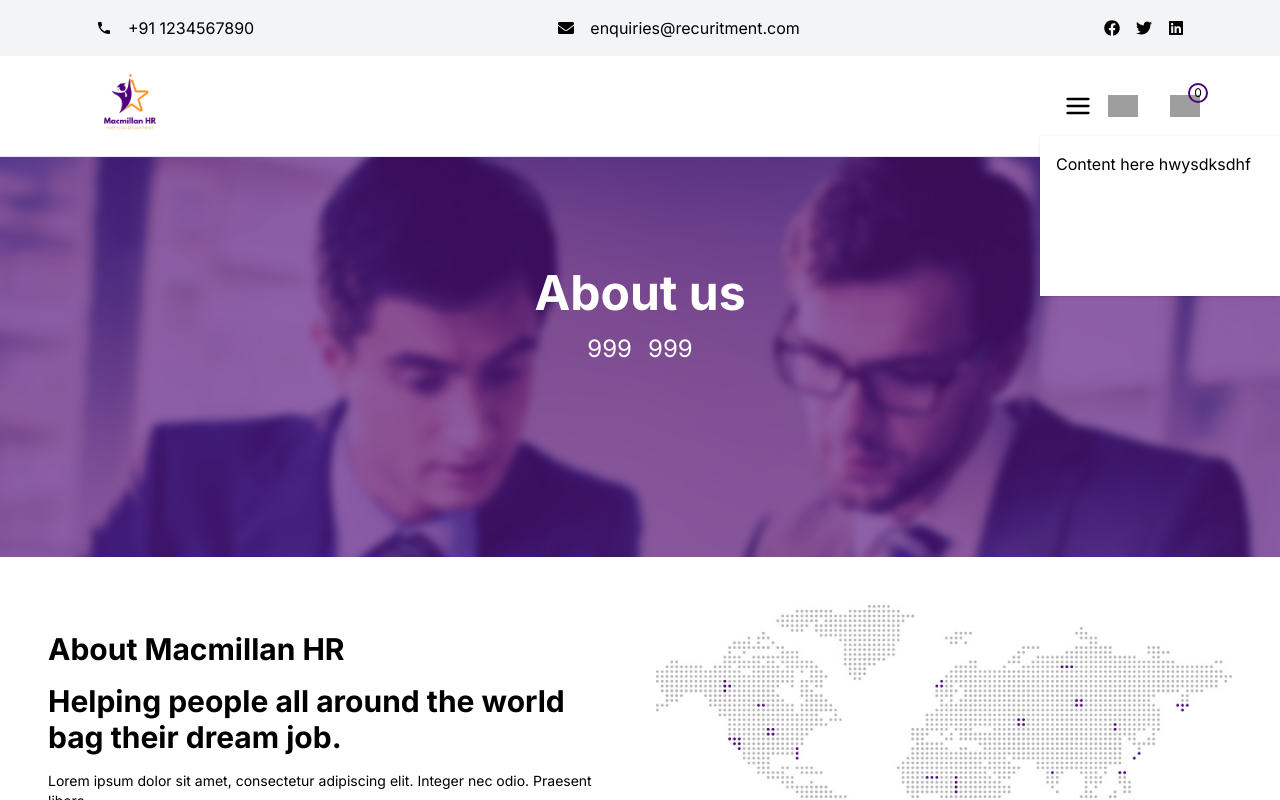
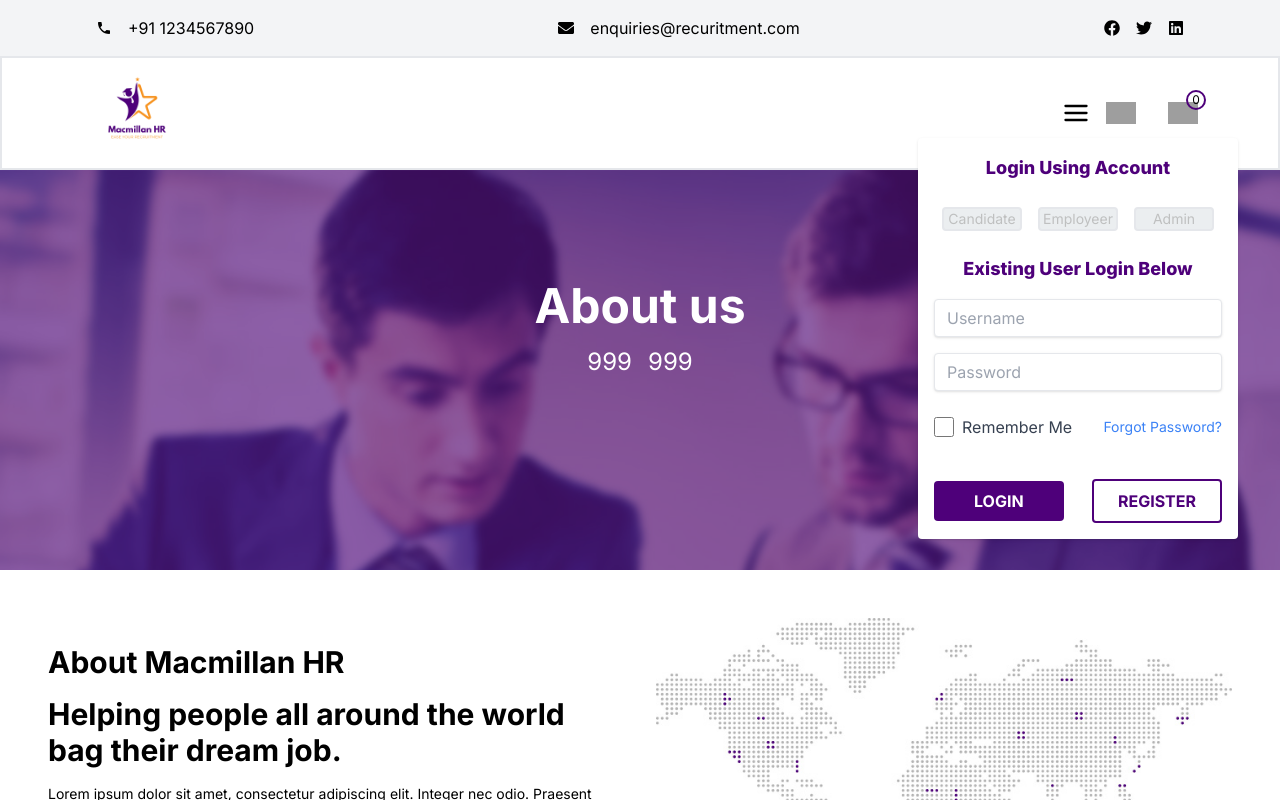
Before and after one commit to shobana2016mca/Macmillan, a Next.js app: page /about-us in a window 1280 px wide. Both pictures are taken after a click on the button 1123 px from the left and 106 px from the top of the page. Shown: the top 800 px of the page. Built offline with nearby package versions, Linux system fonts and the light colour scheme; grey boxes are pictures that could not be loaded.

Commit message:
login pop up

```diff
--- a/src/app/(root)/about-us/page.tsx
+++ b/src/app/(root)/about-us/page.tsx
@@ -272,6 +272,8 @@ PROFILES</p>
     <p className="text-sm text-gray-500">Additional Description</p>
   </div>
 </div> */}
+
+
     </div>
   );
 }
--- a/src/components/layout/Footer.tsx
+++ b/src/components/layout/Footer.tsx
@@ -1,4 +1,6 @@
+
 "use client";
+import Image from "next/image";
 
 export default function Footer() {
   const handleGoTop = () => {
@@ -8,14 +10,14 @@ export default function Footer() {
   };
 
   return (
-    <footer className="border-t p-4">
-      <div className="container bg-grey-lighter p-16 justify-center">
+    <footer className="border-t">
+      <div className="container bg-grey-lighter p-16 justify-center pr-4">
         <div className="sm:flex mb-4">
           <div className="sm:w-50 sm:mt-0 mt-8 h-auto">
             <div className="text-[#4e007a] font-bold mb-2 text-2xl">
               <h2>
-                Recruitment{" "}
-                <span className="text-black text-2xl font-bold ">Agency</span>
+              Macmillan{" "}
+                <span className="text-black text-2xl font-bold ">HR</span>
               </h2>
             </div>
             <p className="text-grey-darker leading-normal">
@@ -58,11 +60,11 @@ export default function Footer() {
             <div className="text-[#4e007a] mb-2 font-bold">OTHER</div>
 
             <ul className="list-reset leading-normal">
-              <li className="hover:text-blue text-grey-darker">About Us</li>
-              <li className="hover:text-blue text-grey-darker">Blog</li>
-              <li className="hover:text-blue text-grey-darker">Basket</li>
-              <li className="hover:text-blue text-grey-darker">Register</li>
-              <li className="hover:text-blue text-grey-darker">Contact Us</li>
+              <li className="hover:text-blue text-grey-darker text-sm">About Us</li>
+              <li className="hover:text-blue text-grey-darker text-sm">Blog</li>
+              <li className="hover:text-blue text-grey-darker text-sm">Basket</li>
+              <li className="hover:text-blue text-grey-darker text-sm">Register</li>
+              <li className="hover:text-blue text-grey-darker text-sm">Contact Us</li>
             </ul>
           </div>
           <div className="sm:w-3/4 h-auto sm:mt-0 mt-8">
@@ -87,44 +89,17 @@ export default function Footer() {
           </div>
         </div>
       </div>
-      <div className="container bg-grey-lighter p-16 justify-center">
-        <div className="sm:flex mb-4">
-          <div className="sm:w-40 sm:mt-0 mt-8 h-auto">
-            <div className="text-[#4e007a] font-bold mb-2 ">
-              <h2>
-                Macmillan{" "}
-                <span className="text-black font-bold ">HR</span>
-              </h2>
-            </div>
-          </div>
-          <div className="sm:w-3/5 h-auto">
-            <div className="text-[#4e007a] font-bold mb-2">
-              © 2024. Theme by CMSSuperheroes
-            </div>
-            {/* <ul className="list-reset leading-normal">
-        <li className="hover:text-orange text-grey-darker">One</li>
-        <li className="hover:text-orange text-grey-darker">Two</li>
-        <li className="hover:text-orange text-grey-darker">Three</li>
-        <li className="hover:text-orange text-grey-darker">Four</li>
-        <li className="hover:text-orange text-grey-darker">Five</li>
-        <li className="hover:text-orange text-grey-darker">Six</li>
-        <li className="hover:text-orange text-grey-darker">Seven</li>
-        <li className="hover:text-orange text-grey-darker">Eight</li>
-    </ul> */}
-          </div>
-
-          <div className="sm:w-3/5 h-auto sm:mt-0 mt-8">
-            {/* <div className="text-[#4e007a] font-bold mb-2">back to top</div> */}
-          </div>
-          <div className="sm:w-3/5 h-auto sm:mt-0 mt-8">
-            <div
-              className="text-[#4e007a] font-bold mb-2 cursor-pointer"
+      <footer className="bg-gray-200 pt-2">
+      <div className="grid grid-cols-1 md:grid-cols-2 gap-4">
+  <div className="bg-gray-200 flex pl-12">   <Image src={"/logo.jpeg"} alt="logo" height={80} width={90}/> <p className="pt-4  text-[#4e007a] text-sm md:pt-6 font-semibold">Macmillan HR © 2024. copyright</p>
+               </div>
+  <div className="bg-gray-200 text-right pr-12 pt-4"> <div
+              className="text-[#4e007a] text-sm font-bold mb-2 cursor-pointer"
               onClick={handleGoTop}>
               Back to top
-            </div>
-          </div>
-        </div>
-      </div>
-    </footer>
+            </div></div>
+</div>
+</footer>
+</footer>
   );
 }
--- a/src/components/layout/Navbar.tsx
+++ b/src/components/layout/Navbar.tsx
@@ -13,20 +13,46 @@ export default function Navbar() {
 
   const [open, setOpen] = useState(false);
   const [openLogin, setOpenLogin] = useState(false);
+  const [username, setUsername] = useState("");
+  const [password, setPassword] = useState("");
+  const [errors, setErrors] = useState({});
 
   const toggleOpen = () => {
     setOpen(!open);
   };
+
   const toggleOpenLogin = () => {
     setOpenLogin(!openLogin);
   };
+  const handleSubmit = (e) => {
+    e.preventDefault();
+    // Form validation logic here
+    if (!username.trim()) {
+      setErrors((prevErrors) => ({
+        ...prevErrors,
+        username: "Username is required",
+      }));
+    } else if (!password.trim()) {
+      setErrors((prevErrors) => ({
+        ...prevErrors,
+        password: "Password is required",
+      }));
+    } else {
+      // Form submission logic here
+      console.log("Form submitted:", { username, password });
+      // Clear form fields and errors after successful submission
+      setUsername("");
+      setPassword("");
+      setErrors({});
+    }
+  };
 
   return (
-    <nav className="border-b relative sticky top-0 bg-white z-50">
+    <nav className="border-2 relative sticky top-0 bg-white z-50">
       <div className="md:mx-20 flex items-center justify-between">
         <div className="flex items-center gap-12 justify-between md:justify-normal w-full">
           <Link href={"/"}>
-            <Image src={"/logo.jpeg"} alt="logo" height={80} width={100} />
+            <Image src={"/logo.jpeg"} alt="logo" height={80} width={110} />
           </Link>
 
           {!isMobile && (
@@ -71,9 +97,133 @@ export default function Navbar() {
             </button>
 
             {openLogin ? (
-              <div className="absolute top-20 right-0 w-60 min-h-40 bg-white p-4 shadow">
-                Content here hwysdksdhf
-              </div>
+              <div className="absolute top-20 right-10 w-80 min-h-40 bg-white p-4 shadow rounded">
+               <h2 className="text-lg text-bold text-center font-extrabold text-[#4e007a]">Login Using Account</h2>
+               {/* <div className="grid grid-cols-1 sm:grid-cols-2 gap-2">
+
+
+    <div className="flex gap-2 w-80">
+  <button className="bg-blue-500 hover:bg-blue-700 text-white font-bold p-2 rounded w-full">candidate</button>
+  <button className="bg-blue-500 hover:bg-blue-700 text-white font-bold  p-2 rounded w-full">candidate</button>
+  <button className="bg-blue-500 hover:bg-blue-700 text-white font-bold p-2 rounded w-full">candidate</button>
+</div>
+
+</div> */}
+
+<div className="flex flex-wrap pt-6">
+<div className="w-full sm:w-1/2 md:w-1/3 px-2 mb-2 "> <button className="bg-[#ebeef0] hover:text-purple-700 text-[#bfc0c0] rounded border-2 w-full text-sm">Candidate</button>
+</div>
+<div className="w-full sm:w-1/2 md:w-1/3 px-2 mb-2 "> <button className="bg-[#ebeef0] hover:text-purple-700 text-[#bfc0c0] rounded border-2 w-full text-sm">Employeer</button>
+</div> <div className="w-full sm:w-1/2 md:w-1/3 px-2 mb-2"> <button className="bg-[#ebeef0] hover:text-purple-700 text-[#bfc0c0] rounded border-2 w-full text-sm">Admin</button>
+</div>
+</div>
+      <h3 className="text-lg text-center font-extrabold text-[#4e007a] mt-4 mb-4">Existing User Login Below</h3>
+
+      <div><div className="flex justify-center items-center">
+  {/* <form className="w-full max-w-xs">
+    <div className="mb-4">
+
+      <input className="shadow appearance-none border rounded w-full py-2 px-3 text-gray-700 leading-tight focus:outline-none focus:shadow-outline" id="username" type="text" placeholder="Username"/>
+    </div>
+    <div className="mb-6">
+
+      <input className="shadow appearance-none border border-red rounded w-full py-2 px-3 text-gray-700 mb-3 leading-tight focus:outline-none focus:shadow-outline" id="password" type="password" placeholder="Password"/>
+      <p className="text-red-500 text-xs italic">Please choose a password.</p>
+    </div>
+    <div className="flex items-center justify-between">
+      <button className="bg-blue-500 hover:bg-blue-700 text-white font-bold py-2 px-4 rounded focus:outline-none focus:shadow-outline" type="button">
+        Sign In
+      </button>
+      <a className="inline-block align-baseline font-bold text-sm text-blue-500 hover:text-blue-800" href="#">
+        Forgot Password?
+      </a>
+    </div>
+    <div className="flex items-center justify-between">
+      <button className="bg-blue-500 hover:bg-blue-700 text-white font-bold py-2 px-4 rounded focus:outline-none focus:shadow-outline" type="button">
+        Sign In
+      </button>
+
+      <a className="inline-block align-baseline font-bold text-sm text-blue-500 hover:text-blue-800" href="#">
+        Forgot Password?
+      </a>
+    </div>
+  </form> */}
+  <form className="w-full max-w-xs" onSubmit={handleSubmit}>
+                <div className="mb-4">
+                  <input
+                    className={`shadow appearance-none border rounded w-full py-2 px-3 text-gray-700 leading-tight focus:outline-none focus:shadow-outline ${
+                      errors.username ? "border-red-500" : ""
+                    }`}
+                    id="username"
+                    type="text"
+                    placeholder="Username"
+                    value={username}
+                    onChange={(e) => setUsername(e.target.value)}
+                  />
+                  {errors.username && (
+                    <p className="text-red-500 text-xs italic">
+                      {errors.username}
+                    </p>
+                  )}
+                </div>
+                <div className="mb-6">
+                  <input
+                    className={`shadow appearance-none border rounded w-full py-2 px-3 text-gray-700 leading-tight focus:outline-none focus:shadow-outline ${
+                      errors.password ? "border-red-500" : ""
+                    }`}
+                    id="password"
+                    type="password"
+                    placeholder="Password"
+                    value={password}
+                    onChange={(e) => setPassword(e.target.value)}
+                  />
+                  {errors.password && (
+                    <p className="text-red-500 text-xs italic">
+                      {errors.password}
+                    </p>
+                  )}
+                </div>
+                <div className="flex items-center justify-between">
+                <div className="flex items-center">
+  <input type="checkbox" id="checkbox" className="form-checkbox h-5 w-5 text-blue-600"/>
+  <label for="checkbox" className="ml-2 text-gray-700">Remember Me</label>
+</div>
+
+                  <a
+                    className="inline-block align-baseline  text-sm text-blue-500 hover:text-blue-800"
+                    href="#"
+                  >
+                    Forgot Password?
+                  </a>
+                </div>
+                <div className="flex items-center justify-between mt-10">
+                  <button
+                    className="bg-[#4e007a] hover:bg-[#000000] text-white font-bold py-2 px-10 rounded focus:outline-none focus:shadow-outline"
+                    type="submit"
+                  >
+                    LOGIN
+                  </button>
+                  <button
+                    className="border-2 border-[#4e007a] hover:bg-[#000000] hover:text-white text-[#4e007a] font-bold py-2 px-6 rounded inline-flex items-center"
+                    type="submit"
+                  >
+                    REGISTER
+                  </button>
+
+                </div>
+
+                <div>
+
+        </div>
+
+
+              </form>
+</div>
+</div>
+</div>
+
+
+
             ) : null}
           </div>
 
```
Also changed, not shown: 1 other file (tests, documents, lock files or other folders).
